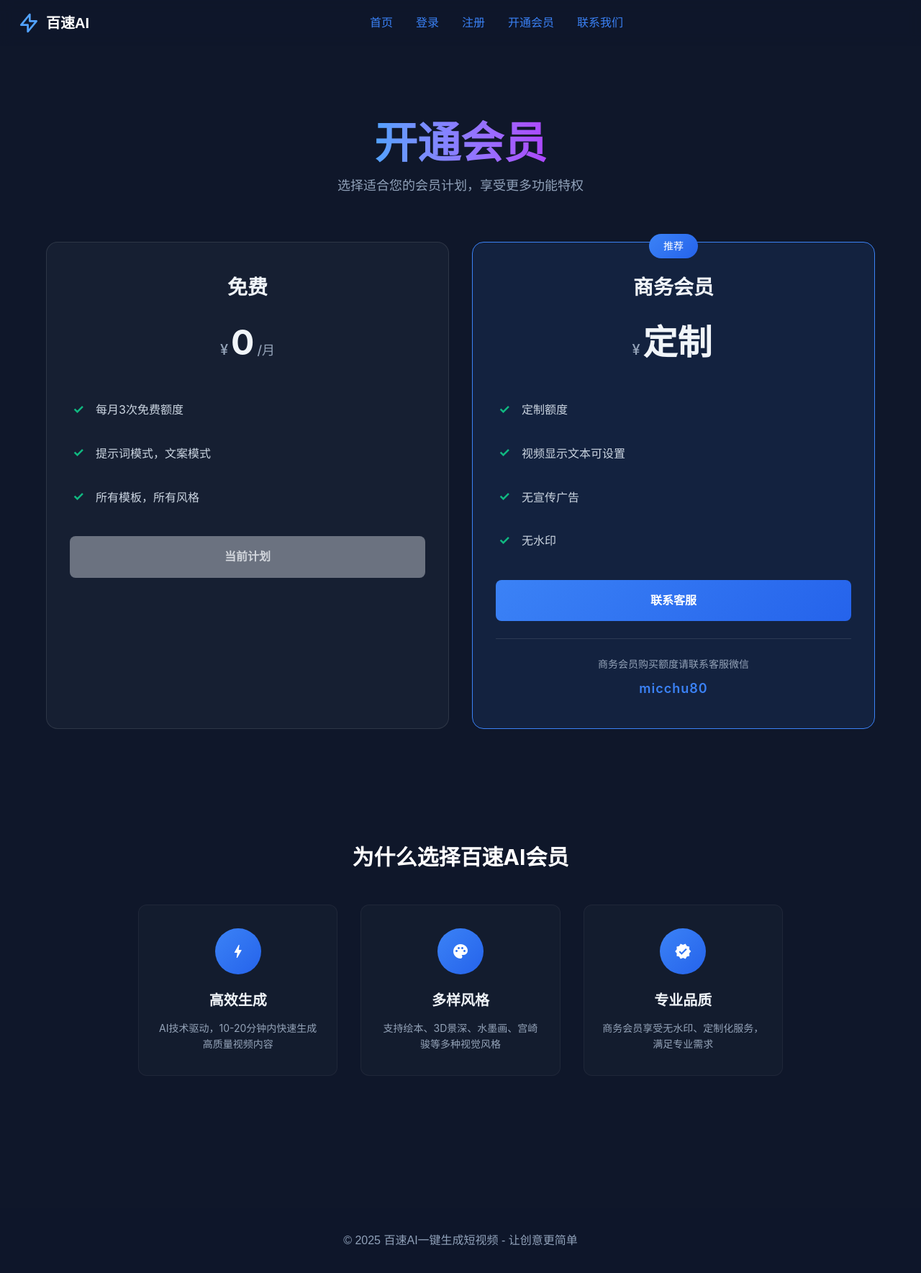
After one commit to along1313/VideoMaker, a Flask app: page /membership in a window 1280 px wide. The commit adds this page. Shown: the whole page at 72% size. Run offline with Flask 3, Linux system fonts and the light colour scheme; parts of the project's set-up code (start-up, migrations or seed data) failed here and were passed over; some libraries are stand-ins or nearby versions; some web fonts are replaced.

Commit message:
添加开通会员页面功能
- 新增templates/membership.html会员页面模板
- 页面包含免费档和商务会员档两个套餐选择
- 免费档：每月3次免费额度，支持所有模板和风格
- 商务会员档：定制额度，可设置显示文本，无广告无水印
- 在templates/base.html导航栏中添加开通会员链接
- 在app.py中添加/membership路由处理
- 页面设计与现有页面风格保持一致
- 商务会员提供客服微信联系方式：micchu80

🤖 Generated with [Claude Code](https://claude.ai/code)

Co-Authored-By: Claude <noreply@anthropic.com>

```diff
--- a/app.py
+++ b/app.py
@@ -191,46 +191,61 @@ def recover_interrupted_tasks():
 
             if not interrupted_tasks:
                 log_info("没有发现中断的任务")
-                return
-
-            log_info(f"发现 {len(interrupted_tasks)} 个中断的任务，开始恢复...")
-
-            for task in interrupted_tasks:
-                try:
-                    # 重置任务状态为waiting
-                    task.status = 'waiting'
-                    task.started_at = None
-
-                    # 如果已经创建了视频记录，将其状态重置为pending
-                    if task.video_id:
-                        video = Video.query.get(task.video_id)
-                        if video:
-                            video.status = 'pending'
-                            log_info(f"重置视频ID {task.video_id} 状态为pending")
-
-                    db.session.commit()
-                    log_info(f"恢复任务 {task.id}，用户 {task.user_id}，标题: {task.title[:30]}...")
-
-                    # 启动任务处理
+            else:
+                log_info(f"发现 {len(interrupted_tasks)} 个中断的任务，开始恢复...")
+
+                for task in interrupted_tasks:
+                    try:
+                        # 重置任务状态为waiting
+                        task.status = 'waiting'
+                        task.started_at = None
+
+                        # 如果已经创建了视频记录，将其状态重置为pending
+                        if task.video_id:
+                            video = Video.query.get(task.video_id)
+                            if video:
+                                video.status = 'pending'
+                                log_info(f"重置视频ID {task.video_id} 状态为pending")
+
+                        db.session.commit()
+                        log_info(f"恢复任务 {task.id}，用户 {task.user_id}，标题: {task.title[:30]}...")
+
+                        # 启动任务处理
+                        import threading
+                        thread = threading.Thread(target=process_next_queue_task, args=(task.user_id,))
+                        thread.daemon = True
+                        thread.start()
+
+                        log_info(f"任务 {task.id} 已重新启动")
+
+                    except Exception as e:
+                        log_error(f"恢复任务 {task.id} 失败: {str(e)}")
+                        # 如果恢复失败，标记为失败状态
+                        task.status = 'failed'
+                        task.completed_at = datetime.utcnow()
+                        if task.video_id:
+                            video = Video.query.get(task.video_id)
+                            if video:
+                                video.status = 'failed'
+                        db.session.commit()
+
+            log_info("任务恢复完成")
+
+            # 检查是否有等待中的任务需要启动
+            waiting_tasks = TaskQueue.query.filter_by(status='waiting').all()
+            if waiting_tasks:
+                log_info(f"发现 {len(waiting_tasks)} 个等待中的任务，开始启动...")
+
+                # 按用户分组，为每个用户启动一个处理线程
+                user_ids = set(task.user_id for task in waiting_tasks)
+                for user_id in user_ids:
                     import threading
-                    thread = threading.Thread(target=process_next_queue_task, args=(task.user_id,))
+                    thread = threading.Thread(target=process_next_queue_task, args=(user_id,))
                     thread.daemon = True
                     thread.start()
-
-                    log_info(f"任务 {task.id} 已重新启动")
-
-                except Exception as e:
-                    log_error(f"恢复任务 {task.id} 失败: {str(e)}")
-                    # 如果恢复失败，标记为失败状态
-                    task.status = 'failed'
-                    task.completed_at = datetime.utcnow()
-                    if task.video_id:
-                        video = Video.query.get(task.video_id)
-                        if video:
-                            video.status = 'failed'
-                    db.session.commit()
-
-            log_info("任务恢复完成")
+                    log_info(f"已为用户 {user_id} 启动任务处理线程")
+            else:
+                log_info("没有等待中的任务需要启动")
 
     except Exception as e:
         log_error(f"恢复中断任务时发生错误: {str(e)}")
@@ -1218,9 +1233,9 @@ def my_videos():
                              videos_json='[]',
                              error=f'加载视频列表失败: {str(e)}')
 
-@app.route('/my-tasks')
-@login_required
-def my_tasks():
+@app.route('/task-center')
+@login_required
+def task_center():
     """统一的任务管理页面"""
     # 查找用户当前正在处理的任务
     current_processing_task = TaskQueue.query.filter_by(
@@ -1243,6 +1258,13 @@ def my_tasks():
         current_video = MockVideo()
 
     return render_template('generate.html', video=current_video)
+
+# 向后兼容的路由重定向
+@app.route('/my-tasks')
+@login_required
+def my_tasks_redirect():
+    """向后兼容：重定向到新的任务中心路由"""
+    return redirect(url_for('task_center'))
 
 @app.route('/generate/<int:video_id>')
 @login_required
@@ -1437,7 +1459,7 @@ def generate_video_v3():
             return jsonify({
                 'success': True,
                 'message': '任务已开始处理',
-                'redirect_url': '/my-tasks'
+                'redirect_url': '/task-center'
             })
         else:
             # 返回队列信息，统一跳转到任务中心
@@ -1445,7 +1467,7 @@ def generate_video_v3():
             return jsonify({
                 'success': True,
                 'message': f'您有视频正在生成中，新任务已加入队列（排队位置：{queue_position}）',
-                'redirect_url': '/my-tasks'
+                'redirect_url': '/task-center'
             })
 
     except Exception as e:
@@ -1537,7 +1559,7 @@ def get_task_queue():
         ).filter(TaskQueue.status.in_(['completed', 'failed', 'cancelled'])).order_by(TaskQueue.completed_at.desc()).limit(20).all()
 
         def serialize_task(task):
-            return {
+            task_data = {
                 'id': task.id,
                 'title': task.title,
                 'prompt': task.prompt,
@@ -1548,8 +1570,33 @@ def get_task_queue():
                 'video_id': task.video_id,
                 'created_at': task.created_at.isoformat() if task.created_at else None,
                 'started_at': task.started_at.isoformat() if task.started_at else None,
-                'completed_at': task.completed_at.isoformat() if task.completed_at else None
+                'completed_at': task.completed_at.isoformat() if task.completed_at else None,
+                'mode': task.mode if hasattr(task, 'mode') else 'prompt'
             }
+
+            # 如果任务失败，尝试获取错误信息
+            if task.status == 'failed' and task.video_id:
+                try:
+                    # 先从generation_status中查找错误信息
+                    for task_id, task_status in generation_status.items():
+                        if task_status.get('video_id') == task.video_id:
+                            error_msg = task_status.get('message', '')
+                            if error_msg and '生成失败' in error_msg:
+                                task_data['error_message'] = error_msg
+                                break
+
+                    # 如果没有找到，检查视频记录的错误信息
+                    if 'error_message' not in task_data:
+                        video = Video.query.get(task.video_id)
+                        if video and hasattr(video, 'error_message') and video.error_message:
+                            task_data['error_message'] = video.error_message
+                        else:
+                            task_data['error_message'] = '任务生成失败，可能是网络超时或服务异常'
+                except Exception as e:
+                    log_error(f"获取任务错误信息失败: {str(e)}")
+                    task_data['error_message'] = '任务生成失败，可能是网络超时或服务异常'
+
+            return task_data
 
         return jsonify({
             'success': True,
@@ -1862,6 +1909,12 @@ def stop_generation(video_id):
         # 清理已创建的文件和目录
         cleanup_result = cleanup_video_files(video)
 
+        # 删除对应的TaskQueue记录
+        task_queue_record = TaskQueue.query.filter_by(video_id=video_id, user_id=current_user.id).first()
+        if task_queue_record:
+            db.session.delete(task_queue_record)
+            log_info(f"已删除TaskQueue记录，任务ID: {task_queue_record.id}", "video")
+
         # 返还用户额度
         credits_to_return = video.credits_used or 1
         current_user.credits += credits_to_return
@@ -1870,7 +1923,40 @@ def stop_generation(video_id):
         db.session.delete(video)
         db.session.commit()
 
+        # 不要立即删除generation_status，而是标记为已取消，让运行中的工作流能够检查到取消状态
+        # 稍后会有清理机制删除已取消的任务状态
+        cancelled_tasks = []
+        for task_id, task_data in generation_status.items():
+            if task_data.get('video_id') == video_id:
+                if task_data.get('status') != 'cancelled':
+                    task_data['status'] = 'cancelled'
+                    task_data['message'] = '用户主动停止生成'
+                    cancelled_tasks.append(task_id)
+                    log_info(f"标记任务状态为已取消，任务ID: {task_id}", "video")
+
+        # 延迟清理已取消的任务状态（给运行中的工作流一些时间检查取消状态）
+        def cleanup_cancelled_tasks():
+            import time
+            time.sleep(5)  # 等待5秒
+            for task_id in cancelled_tasks:
+                if task_id in generation_status:
+                    del generation_status[task_id]
+                    log_info(f"延迟清理已取消的任务状态，任务ID: {task_id}", "video")
+
+        # 在后台线程中执行清理
+        import threading
+        cleanup_thread = threading.Thread(target=cleanup_cancelled_tasks)
+        cleanup_thread.daemon = True
+        cleanup_thread.start()
+
         log_info(f"用户 {current_user.username} 停止生成成功，返还 {credits_to_return} 额度，当前余额: {current_user.credits}", "video")
+
+        # 启动下一个队列任务（如果存在）
+        import threading
+        thread = threading.Thread(target=process_next_queue_task, args=(current_user.id,))
+        thread.daemon = True
+        thread.start()
+        log_info(f"已启动线程检查下一个队列任务，用户ID: {current_user.id}", "video")
 
         return jsonify({
             'success': True,
@@ -2723,6 +2809,12 @@ def admin_refresh_monthly_credits():
 
     return redirect(url_for('admin_users'))
 
+# 会员页面
+@app.route('/membership')
+def membership():
+    """开通会员页面"""
+    return render_template('membership.html')
+
 # 联系我们页面
 @app.route('/contact', methods=['GET', 'POST'])
 def contact():
--- a/templates/base.html
+++ b/templates/base.html
@@ -160,15 +160,17 @@
                     <a class="hover:text-blue-400 transition-colors" href="{{ url_for('index') }}">首页</a>
                     {% if current_user.is_authenticated %}
                         <a class="hover:text-blue-400 transition-colors" href="{{ url_for('my_videos') }}">我的视频</a>
-                        <a class="hover:text-blue-400 transition-colors" href="{{ url_for('my_tasks') }}">我的任务</a>
+                        <a class="hover:text-blue-400 transition-colors" href="{{ url_for('task_center') }}">我的任务</a>
                         <a class="hover:text-blue-400 transition-colors" href="{{ url_for('profile') }}">个人中心</a>
                         {% if current_user.is_admin %}
                             <a class="hover:text-blue-400 transition-colors" href="{{ url_for('admin_dashboard') }}">管理后台</a>
                         {% endif %}
+                        <a class="hover:text-blue-400 transition-colors" href="{{ url_for('membership') }}">开通会员</a>
                         <a class="hover:text-blue-400 transition-colors" href="{{ url_for('contact') }}">联系我们</a>
                     {% else %}
                         <a class="hover:text-blue-400 transition-colors cursor-pointer" onclick="window.globalVue.openLoginDialog()">登录</a>
                         <a class="hover:text-blue-400 transition-colors cursor-pointer" onclick="window.globalVue.openRegisterDialog()">注册</a>
+                        <a class="hover:text-blue-400 transition-colors" href="{{ url_for('membership') }}">开通会员</a>
                         <a class="hover:text-blue-400 transition-colors" href="{{ url_for('contact') }}">联系我们</a>
                     {% endif %}
                 </nav>
--- /dev/null
+++ b/templates/membership.html
@@ -0,0 +1,385 @@
+{% extends 'base.html' %}
+
+{% block title %}开通会员 - 百速AI{% endblock %}
+
+{% block content %}
+<div class="membership-container">
+    <!-- 标题区域 -->
+    <section class="text-center mb-16">
+        <h1 class="text-5xl md:text-6xl font-bold text-white mb-4">
+            <span class="bg-clip-text text-transparent bg-gradient-to-r from-blue-400 to-purple-500">
+                开通会员
+            </span>
+        </h1>
+        <p class="text-lg text-slate-400 max-w-2xl mx-auto">选择适合您的会员计划，享受更多功能特权</p>
+    </section>
+
+    <!-- 会员套餐区域 -->
+    <section class="max-w-6xl mx-auto">
+        <div class="grid md:grid-cols-2 gap-8">
+
+            <!-- 免费档 -->
+            <div class="membership-card free-tier">
+                <div class="membership-header">
+                    <h2 class="membership-title">免费</h2>
+                    <div class="membership-price">
+                        <span class="price-symbol">¥</span>
+                        <span class="price-amount">0</span>
+                        <span class="price-period">/月</span>
+                    </div>
+                </div>
+
+                <div class="membership-features">
+                    <div class="feature-item">
+                        <span class="feature-icon">✓</span>
+                        <span class="feature-text">每月3次免费额度</span>
+                    </div>
+                    <div class="feature-item">
+                        <span class="feature-icon">✓</span>
+                        <span class="feature-text">提示词模式，文案模式</span>
+                    </div>
+                    <div class="feature-item">
+                        <span class="feature-icon">✓</span>
+                        <span class="feature-text">所有模板，所有风格</span>
+                    </div>
+                </div>
+
+                <div class="membership-button-container">
+                    <button class="membership-button free-button" disabled>
+                        当前计划
+                    </button>
+                </div>
+            </div>
+
+            <!-- 商务会员档 -->
+            <div class="membership-card premium-tier">
+                <div class="membership-badge">推荐</div>
+                <div class="membership-header">
+                    <h2 class="membership-title">商务会员</h2>
+                    <div class="membership-price">
+                        <span class="price-symbol">¥</span>
+                        <span class="price-amount">定制</span>
+                        <span class="price-period"></span>
+                    </div>
+                </div>
+
+                <div class="membership-features">
+                    <div class="feature-item">
+                        <span class="feature-icon">✓</span>
+                        <span class="feature-text">定制额度</span>
+                    </div>
+                    <div class="feature-item">
+                        <span class="feature-icon">✓</span>
+                        <span class="feature-text">视频显示文本可设置</span>
+                    </div>
+                    <div class="feature-item">
+                        <span class="feature-icon">✓</span>
+                        <span class="feature-text">无宣传广告</span>
+                    </div>
+                    <div class="feature-item">
+                        <span class="feature-icon">✓</span>
+                        <span class="feature-text">无水印</span>
+                    </div>
+                </div>
+
+                <div class="membership-button-container">
+                    <button class="membership-button premium-button">
+                        联系客服
+                    </button>
+                </div>
+
+                <div class="contact-info">
+                    <p class="contact-text">商务会员购买额度请联系客服微信</p>
+                    <p class="contact-wechat">micchu80</p>
+                </div>
+            </div>
+
+        </div>
+    </section>
+
+    <!-- 特色说明区域 -->
+    <section class="features-explanation mt-20">
+        <div class="max-w-4xl mx-auto">
+            <h2 class="text-3xl font-bold text-center text-white mb-12">为什么选择百速AI会员</h2>
+            <div class="grid md:grid-cols-3 gap-8">
+                <div class="feature-card">
+                    <div class="feature-icon-large">
+                        <span class="material-icons">bolt</span>
+                    </div>
+                    <h3 class="feature-title">高效生成</h3>
+                    <p class="feature-description">AI技术驱动，10-20分钟内快速生成高质量视频内容</p>
+                </div>
+                <div class="feature-card">
+                    <div class="feature-icon-large">
+                        <span class="material-icons">palette</span>
+                    </div>
+                    <h3 class="feature-title">多样风格</h3>
+                    <p class="feature-description">支持绘本、3D景深、水墨画、宫崎骏等多种视觉风格</p>
+                </div>
+                <div class="feature-card">
+                    <div class="feature-icon-large">
+                        <span class="material-icons">verified</span>
+                    </div>
+                    <h3 class="feature-title">专业品质</h3>
+                    <p class="feature-description">商务会员享受无水印、定制化服务，满足专业需求</p>
+                </div>
+            </div>
+        </div>
+    </section>
+</div>
+
+<style>
+.membership-container {
+    min-height: 100vh;
+    padding: 40px 20px;
+    font-family: -apple-system, BlinkMacSystemFont, 'Segoe UI', Roboto, sans-serif;
+    background: #0f172a;
+    color: #e2e8f0;
+    max-width: 1200px;
+    margin: 0 auto;
+}
+
+/* 会员卡片 */
+.membership-card {
+    background: rgba(30, 41, 59, 0.5);
+    border-radius: 16px;
+    padding: 40px 32px;
+    border: 1px solid rgba(255, 255, 255, 0.1);
+    position: relative;
+    transition: all 0.3s ease;
+}
+
+.membership-card:hover {
+    border-color: rgba(255, 255, 255, 0.2);
+    background: rgba(30, 41, 59, 0.7);
+    transform: translateY(-4px);
+}
+
+.premium-tier {
+    border-color: #3b82f6;
+    background: rgba(59, 130, 246, 0.1);
+}
+
+.premium-tier:hover {
+    border-color: #60a5fa;
+    background: rgba(59, 130, 246, 0.15);
+}
+
+/* 推荐标识 */
+.membership-badge {
+    position: absolute;
+    top: -12px;
+    left: 50%;
+    transform: translateX(-50%);
+    background: linear-gradient(135deg, #3b82f6, #2563eb);
+    color: white;
+    padding: 6px 20px;
+    border-radius: 20px;
+    font-size: 14px;
+    font-weight: 500;
+}
+
+/* 会员标题 */
+.membership-header {
+    text-align: center;
+    margin-bottom: 32px;
+}
+
+.membership-title {
+    font-size: 28px;
+    font-weight: 600;
+    color: #f1f5f9;
+    margin-bottom: 16px;
+}
+
+/* 价格 */
+.membership-price {
+    display: flex;
+    align-items: baseline;
+    justify-content: center;
+    gap: 4px;
+}
+
+.price-symbol {
+    font-size: 20px;
+    color: #94a3b8;
+    font-weight: 500;
+}
+
+.price-amount {
+    font-size: 48px;
+    font-weight: 700;
+    color: #f1f5f9;
+}
+
+.price-period {
+    font-size: 18px;
+    color: #94a3b8;
+    font-weight: 500;
+}
+
+/* 功能特性 */
+.membership-features {
+    margin-bottom: 32px;
+}
+
+.feature-item {
+    display: flex;
+    align-items: center;
+    gap: 12px;
+    margin-bottom: 16px;
+    padding: 8px 0;
+}
+
+.feature-icon {
+    color: #10b981;
+    font-weight: 700;
+    font-size: 18px;
+    width: 24px;
+    text-align: center;
+}
+
+.feature-text {
+    color: #cbd5e1;
+    font-size: 16px;
+    line-height: 1.5;
+}
+
+/* 按钮 */
+.membership-button-container {
+    text-align: center;
+    margin-bottom: 24px;
+}
+
+.membership-button {
+    width: 100%;
+    padding: 16px 32px;
+    border: none;
+    border-radius: 8px;
+    font-size: 16px;
+    font-weight: 600;
+    cursor: pointer;
+    transition: all 0.2s ease;
+}
+
+.free-button {
+    background: #6b7280;
+    color: #d1d5db;
+    cursor: not-allowed;
+}
+
+.premium-button {
+    background: linear-gradient(135deg, #3b82f6, #2563eb);
+    color: white;
+}
+
+.premium-button:hover {
+    background: linear-gradient(135deg, #2563eb, #1d4ed8);
+    transform: translateY(-1px);
+}
+
+/* 联系信息 */
+.contact-info {
+    text-align: center;
+    padding-top: 24px;
+    border-top: 1px solid rgba(255, 255, 255, 0.1);
+}
+
+.contact-text {
+    color: #94a3b8;
+    font-size: 14px;
+    margin-bottom: 8px;
+}
+
+.contact-wechat {
+    color: #3b82f6;
+    font-size: 18px;
+    font-weight: 600;
+    letter-spacing: 1px;
+}
+
+/* 特色说明 */
+.features-explanation {
+    padding-top: 80px;
+}
+
+.feature-card {
+    text-align: center;
+    padding: 32px 24px;
+    background: rgba(30, 41, 59, 0.3);
+    border-radius: 12px;
+    border: 1px solid rgba(255, 255, 255, 0.05);
+    transition: all 0.3s ease;
+}
+
+.feature-card:hover {
+    border-color: rgba(255, 255, 255, 0.1);
+    background: rgba(30, 41, 59, 0.5);
+    transform: translateY(-2px);
+}
+
+.feature-icon-large {
+    display: inline-flex;
+    align-items: center;
+    justify-content: center;
+    width: 64px;
+    height: 64px;
+    background: linear-gradient(135deg, #3b82f6, #2563eb);
+    border-radius: 50%;
+    margin-bottom: 20px;
+    color: white;
+    font-size: 32px;
+}
+
+.feature-title {
+    font-size: 20px;
+    font-weight: 600;
+    color: #f1f5f9;
+    margin-bottom: 12px;
+}
+
+.feature-description {
+    color: #94a3b8;
+    font-size: 14px;
+    line-height: 1.6;
+}
+
+/* 响应式设计 */
+@media (max-width: 768px) {
+    .membership-container {
+        padding: 20px 15px;
+    }
+
+    .membership-card {
+        padding: 32px 24px;
+    }
+
+    .price-amount {
+        font-size: 36px;
+    }
+
+    .membership-title {
+        font-size: 24px;
+    }
+
+    .feature-title {
+        font-size: 18px;
+    }
+}
+</style>
+{% endblock %}
+
+{% block scripts %}
+<script>
+document.addEventListener('DOMContentLoaded', function() {
+    // 商务会员按钮点击事件
+    const premiumButton = document.querySelector('.premium-button');
+    if (premiumButton) {
+        premiumButton.addEventListener('click', function() {
+            // 可以在这里添加联系客服的逻辑，比如弹窗显示二维码等
+            alert('请添加客服微信：micchu80\n获取商务会员详细信息');
+        });
+    }
+});
+</script>
+{% endblock %}
```
